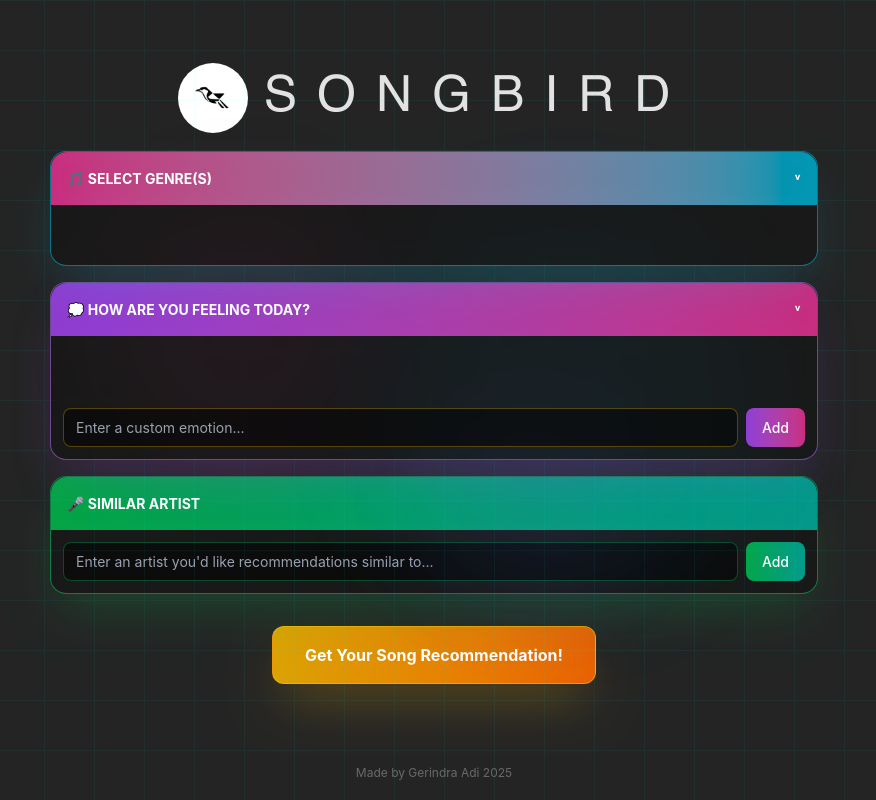
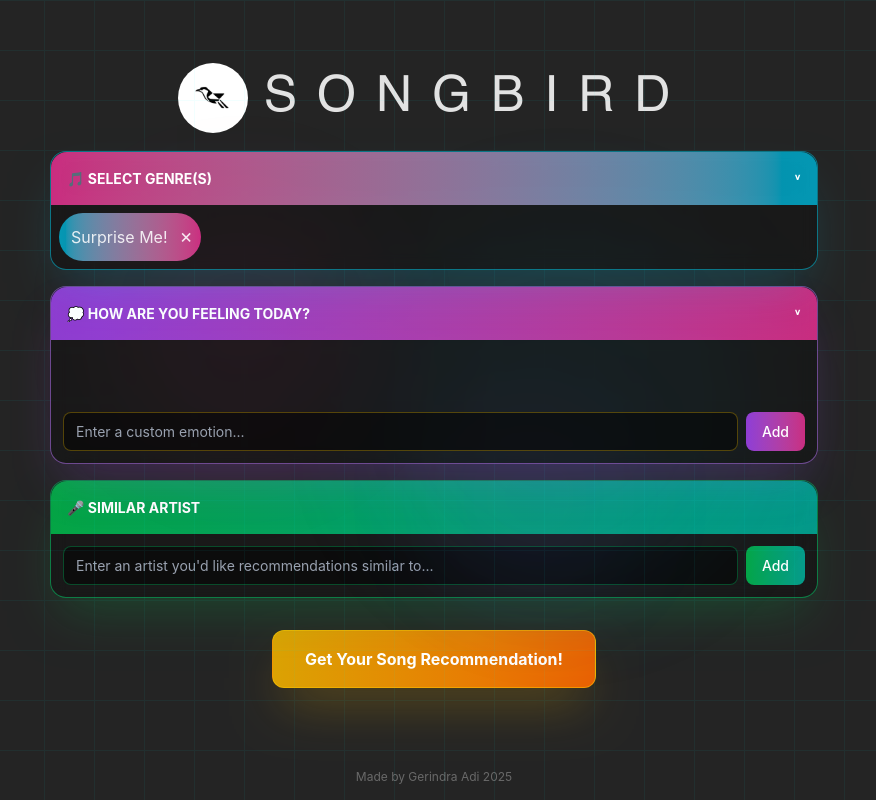
Before and after one commit to TedDPig123/Your-Music-Tailor, a React (Vite) app: page / in a window 1280 px wide. Shown: the whole page, without its empty margins (206-1082 px from the left). Built offline with nearby package versions, Linux system fonts and the light colour scheme.

Commit message:
surprise me is default

```diff
--- a/src/components/Main.jsx
+++ b/src/components/Main.jsx
@@ -43,7 +43,7 @@ const emotions = [
 ];
 
 export default function Main() {
-  const [userGenreList, setUserGenreList] = useState([]);
+  const [userGenreList, setUserGenreList] = useState(["Surprise Me!"]);
   const [emotionsList, setEmotionsList] = useState([]);
   const [similarArtistInput, setSimilarArtistInput] = useState("");
   const [similarArtist, setSimilarArtist] = useState("");
```
